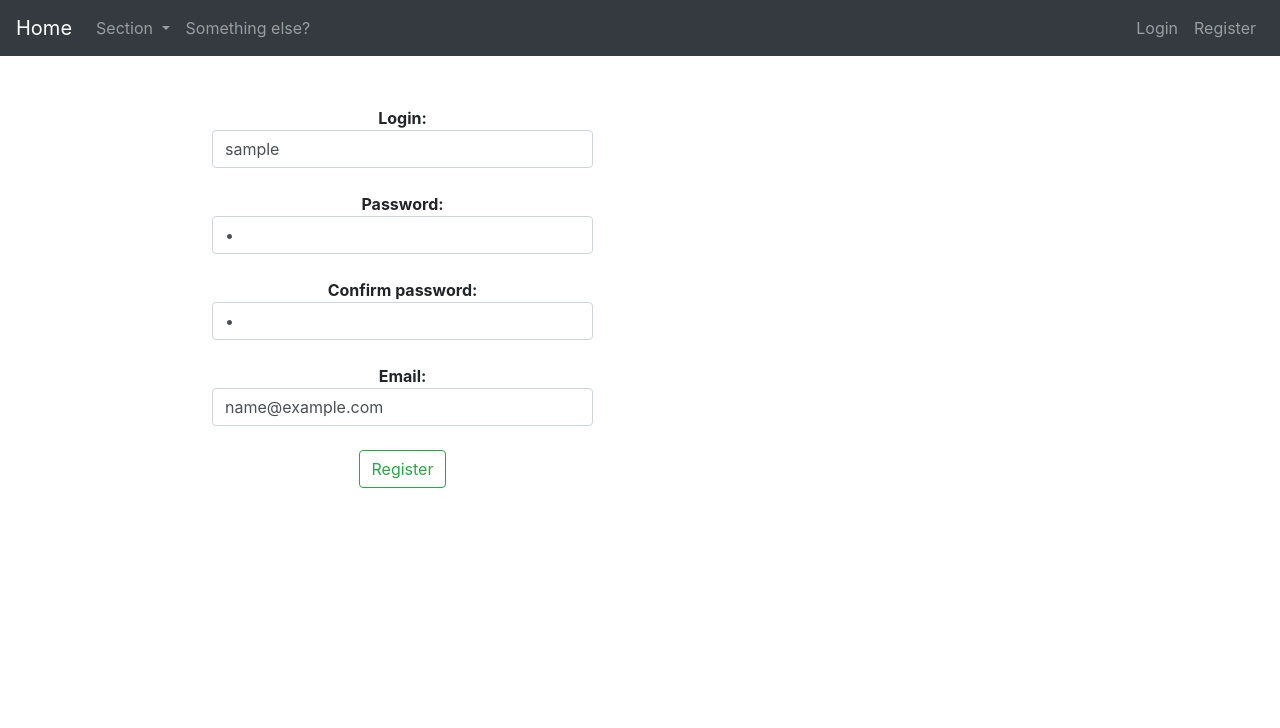
After one commit to Chinczykk/django-forum, a Django app: template forum/templates/forum/account/register.html in a window 1280 px wide. The commit adds this page. Shown: the top 728 px of the page. Run offline with Django 3.2, Linux system fonts and the light colour scheme; the template is opened without the code that fills it: most values are stand-ins (such as "Sample title", 1, 10 or a date in 2020); parts of the project's set-up code (start-up, migrations or seed data) failed here and were passed over; some libraries are stand-ins or nearby versions.

Commit message:
Add register page and view

```diff
--- a/forum/static/css/forum.css
+++ b/forum/static/css/forum.css
@@ -23,3 +23,12 @@ a, a:visited, a:hover, a:active {
     border: 2px solid;
     border-radius: 12px;
 }
+
+.input-center {
+    margin: 0 auto;
+    max-width: 60%;
+}
+
+.error {
+    color: red;
+}
--- /dev/null
+++ b/forum/templates/forum/account/register.html
@@ -0,0 +1,32 @@
+{% extends "forum/base.html" %}
+
+{% block title %}Register{% endblock %}
+
+{% block content %}
+    <form method="post" action="{% url 'forum:register' %}">
+        {% csrf_token %}
+        <div class="center-text input-center">
+            <b>Login:</b> <input class="form-control" type="text" aria-label="Login" name="login" value="{{ valid.login }}"><br>
+            {% if errors.login %}
+                <div class="error">{{ errors.login }}</div><br>
+            {% endif %}
+            <b>Password:</b><input class="form-control" type="password" name="password" value="{{ valid.password }}"><br>
+            {% if errors.password %}
+                <div class="error">{{ errors.password }}</div><br>
+            {% endif %}
+            <b>Confirm password:</b><input class="form-control" type="password" name="confirmPassword" value="{{ valid.confirmPassword }}"><br>
+            {% if errors.confirmPassword %}
+                <div class="error">{{ errors.confirmPassword }}</div><br>
+            {% endif %}
+            <b>Email:</b><input class="form-control" type="text" name="email" value="{{ valid.email }}"><br>
+            {% if errors.email %}
+                <div class="error">{{ errors.email }}</div><br>
+            {% endif %}
+            <button class="btn btn-outline-success my-2 my-sm-0" type="submit">Register</button>
+        </div>
+    </form>
+{% endblock %}
+
+{% block side %}
+
+{% endblock %}
--- a/forum/templates/forum/base.html
+++ b/forum/templates/forum/base.html
@@ -42,7 +42,7 @@
                     <a class="nav-link" href="#">Login</a>
                 </li>
                 <li class="nav-item">
-                    <a class="nav-link" href="#">Register</a>
+                    <a class="nav-link" href="{% url 'forum:register' %}">Register</a>
                 </li>
             </ul>
         </div>
--- a/forum/urls.py
+++ b/forum/urls.py
@@ -1,10 +1,13 @@
 from django.conf.urls import url
 from views import sectionViews
 from views import topicViews
+from views import accountViews
 
 urlpatterns = [
     #url(r'^$', views.subscriptions_topics, name='subscriptions_topics')
     url(r'^find_section/', sectionViews.section_list, name='section_list'),
+    url(r'^register/', accountViews.register, name="register"),
     url(r'^(?P<section_name>[\w\-]+)/$', topicViews.topic_list, name='topic_list'),
     url(r'^(?P<section_name>[\w\-]+)/(?P<topic_name>[\w\-]+)/', topicViews.topic_view, name='topic_view'),
+    #url(r'^login/', accountViews.login, name="login"),
 ]
```
Also changed, not shown: forum/forms.py (added, +7 -0 lines), forum/services.py (+16 -2 lines), forum/views/accountViews.py (added, +52 -0 lines), db.sqlite3.
